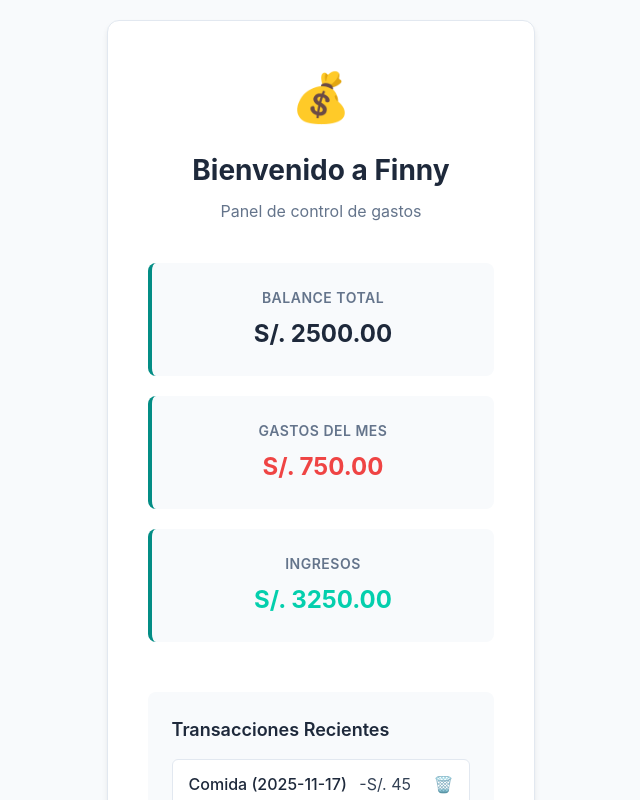
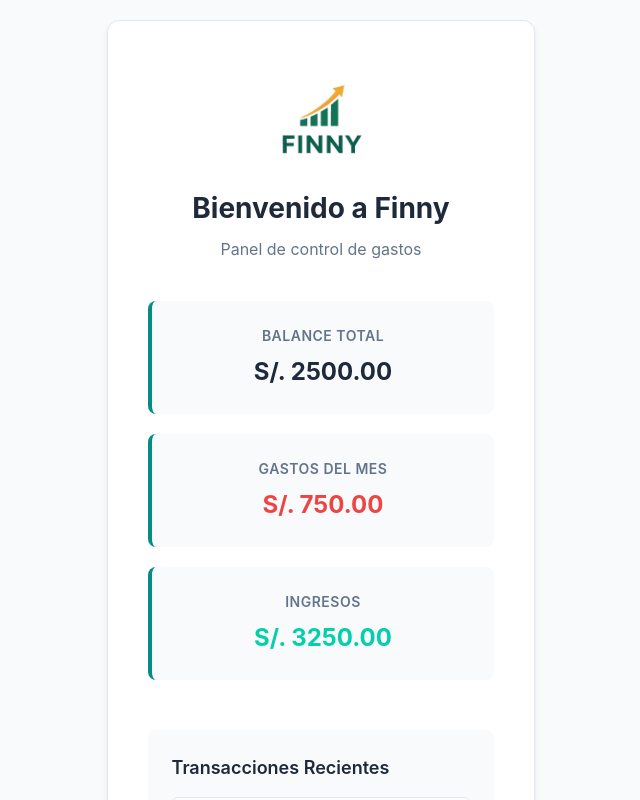
Before and after one commit to MaximoRomanHurt/Finny-hackaton-, a React (Vite) app: page / in a window 1280 px wide. Both pictures are taken after typing "name@example.com", "Sample123" into the empty fields and a click on the button "Iniciar Sesión". Shown: the top 800 px of the page, without its empty margins (319-959 px from the left). Built offline with nearby package versions, Linux system fonts and the light colour scheme.

Commit message:
Update Home.jsx

```diff
--- a/src/Home.jsx
+++ b/src/Home.jsx
@@ -1,6 +1,7 @@
 import { useState, useEffect } from 'react';
 import './App.css';
 import { getDashboardData, getTransactions, addExpense, removeExpense } from './api';
+import logo from './logo.png';
 
 // ---------------- HOME COMPONENT ----------------
 function Home({ setIsLoggedIn }) {
@@ -49,7 +50,7 @@ function Home({ setIsLoggedIn }) {
     <div className="home-container">
       <div className="home-card">
         <div className="home-header">
-          <div className="logo">💰</div>
+          <img src={logo} alt="Finny Logo" style={{ width: "120px", height: "auto" }} />
           <h1>Bienvenido a Finny</h1>
           <p>Panel de control de gastos</p>
         </div>
```
